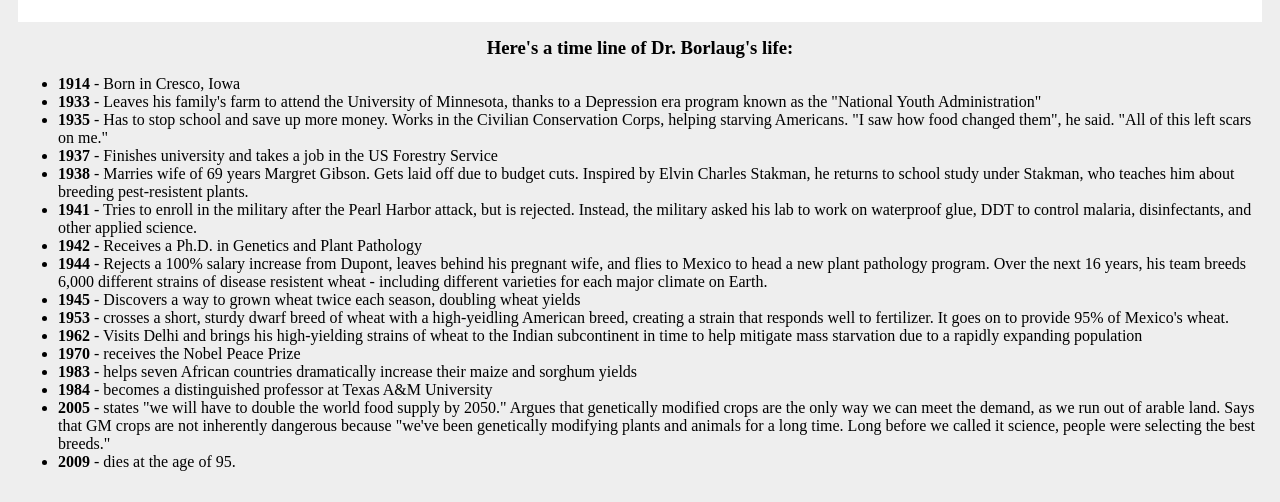
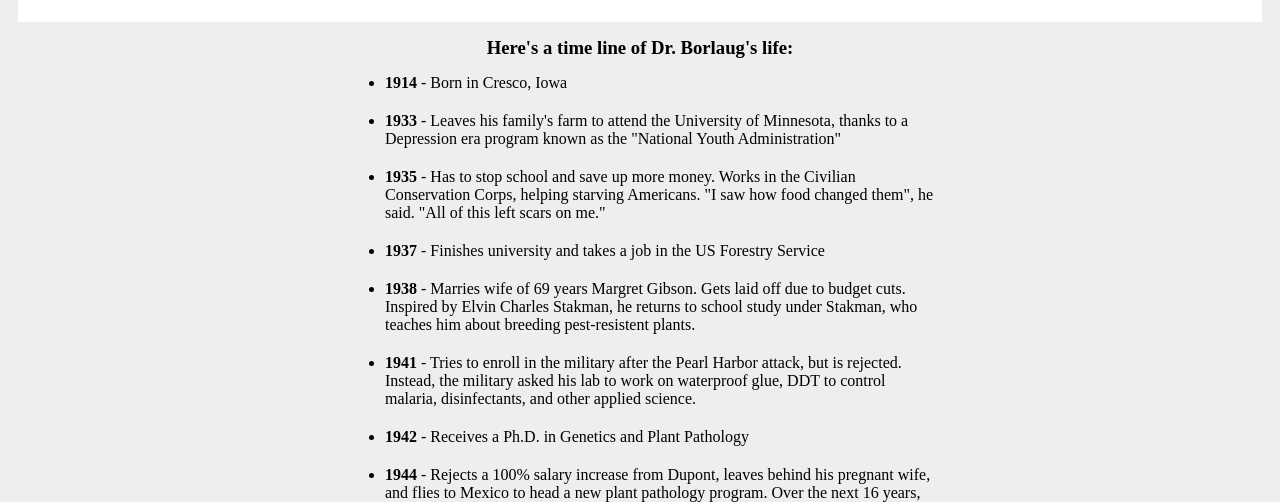
Before and after one commit to Isaac-onah/tributepage, a plain HTML site: page index.html in a window 1280 px wide. Shown: the part 478-980 px from the top of the page. Drawn offline with Linux system fonts and the light colour scheme.

Commit message:
isaac third commit

```diff
--- a/style.css
+++ b/style.css
@@ -30,3 +30,10 @@ p {
     text-align: center;
     margin: 15px auto;
 }
+ul{
+    max-width: 550px;
+    margin: 0 auto;
+}
+ul li{
+    padding-bottom: 20px;
+}
```
